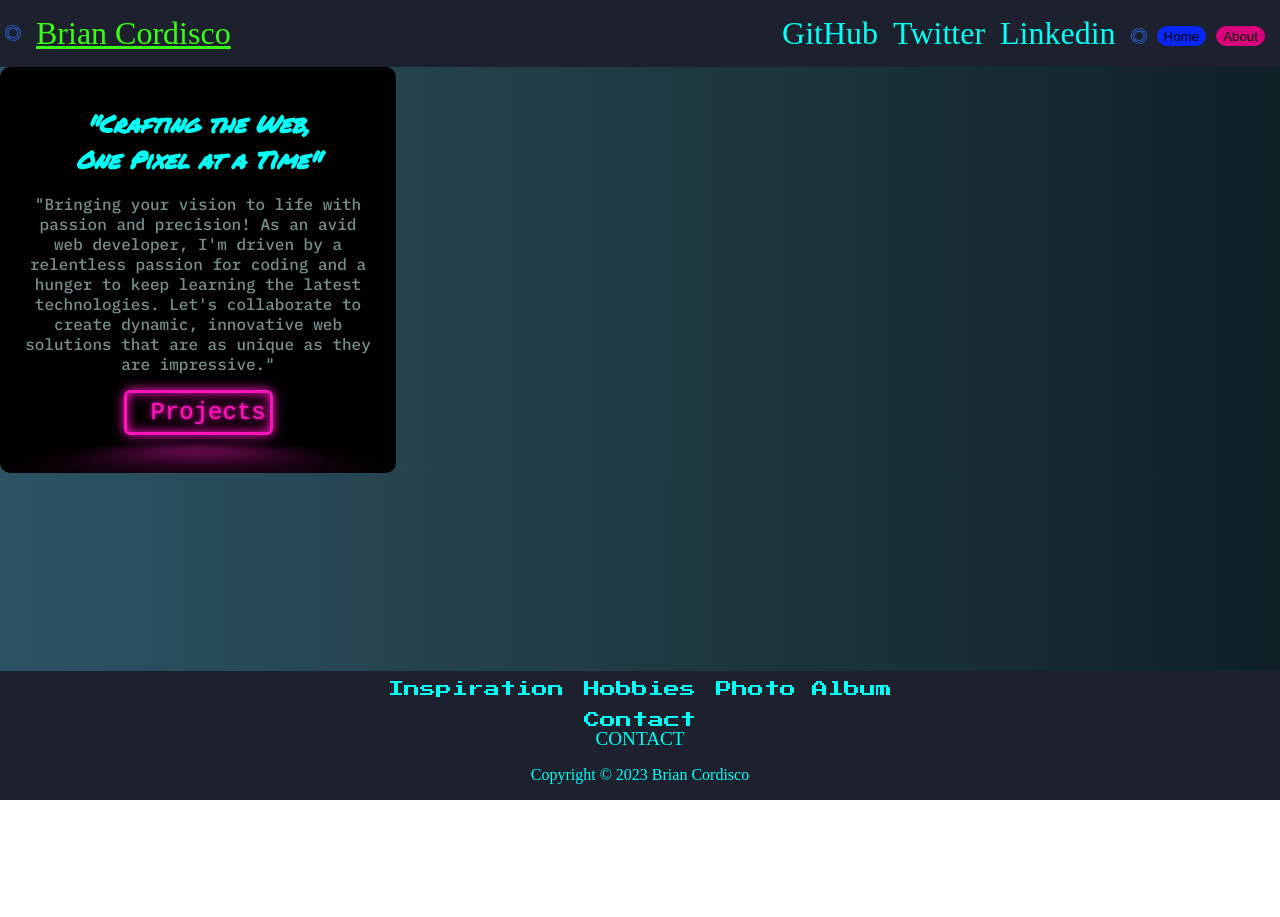
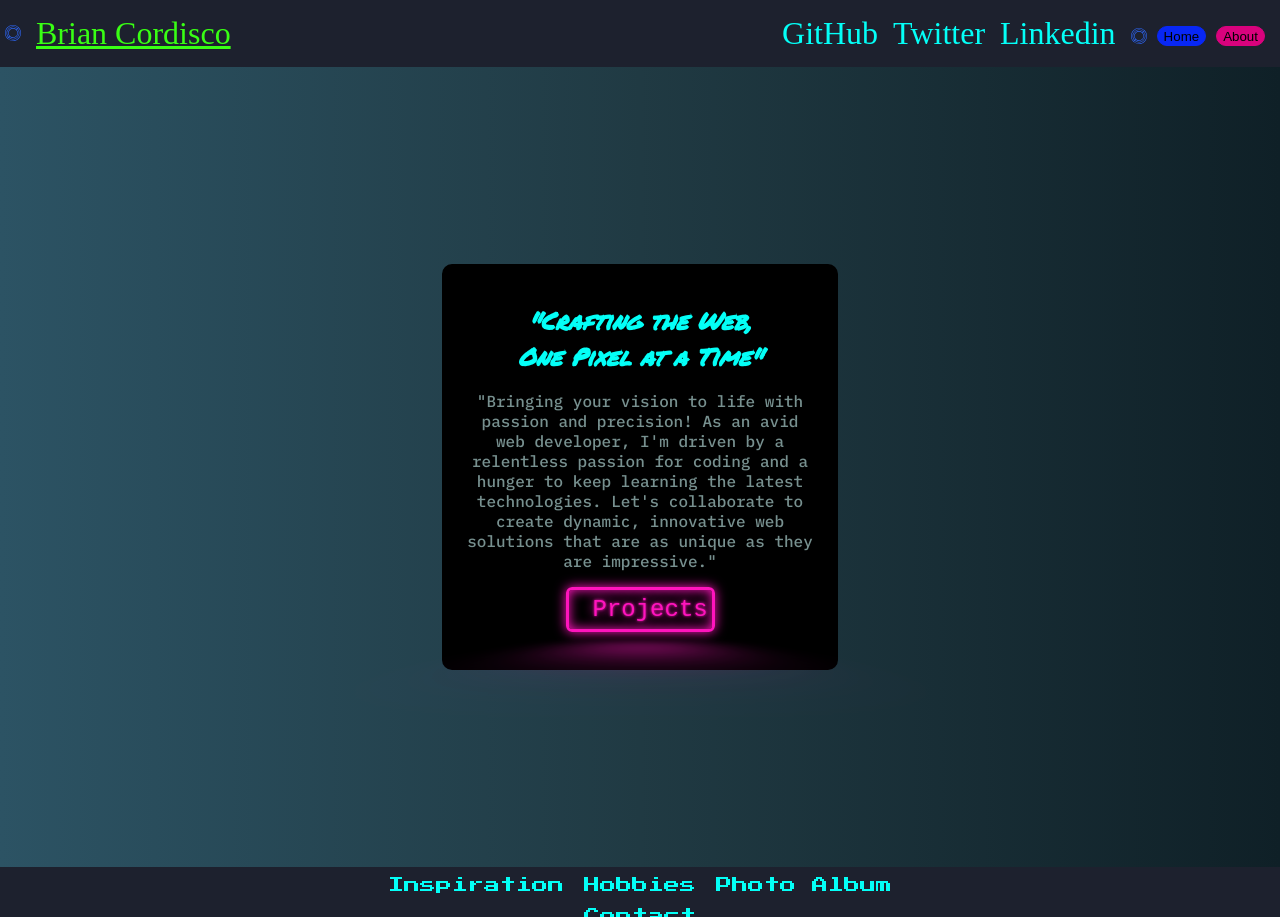
Before and after one commit to Web-Dev-Robi/neon-lights, a React (Create React App) app: page / in a window 1280 px wide. Before the commit the page ends 800 px from the top, so only its background shows below. Built offline with nearby package versions, Linux system fonts and the light colour scheme; the HTML template or start-up script is replaced by a standard one; a web font is replaced by a local one.

Commit message:
more overflow issues fixed

```diff
--- a/src/App.css
+++ b/src/App.css
@@ -10,28 +10,31 @@ body {
   padding: 0;
   margin: 0;
   box-sizing: border-box;
-  overflow-x: hidden;
   background: -webkit-linear-gradient(to right, #2c5364, #203a43, #0f2027);
   background: linear-gradient(to right, #2c5364, #203a43, #0f2027);
-  background-repeat: repeat;
-  background-size: auto;
-  background-origin: content-box;
+  overflow-x: hidden;
 }
 
 .App {
+  display: flex;
+  flex-direction: column;
+  max-width: 1440px;
+  margin: auto;
+}
+
+.home-card-container {
+}
 
 
-}
 
-/* .container {
-  display: grid;
-  grid-template-columns: 4 1fr;
-  grid-template-rows: 12 1fr;
+.container {
+  display: flex;
   justify-content: center;
-  margin-top: 15%;
+  align-items: center;
   margin-left: auto;
   margin-right: auto;
-} */
+  min-height: 100vh;
+}
 
 .nav-name {
   display: flex;
@@ -136,16 +139,15 @@ a {
   height: 20px;
 }
 
-
+.footer {
+  height: 50px;
+}
 
 .footer-items {
   background-color: #1d212e;
   color: RGB(4, 255, 247);
-  bottom: 0;
   display: flex;
   flex-direction: column;
-  position: fixed;
-  width: 100vw;
 }
 
 .footer-link {
--- a/src/App.js
+++ b/src/App.js
@@ -2,7 +2,7 @@ import './App.css';
 import './components/mobile/responsive.css'
 import ResponsiveNav from './components/ResponsiveNav'
 import Footer from './components/Footer';
-import HomeCard from './components/HomeCard';
+import Home from './components/Home';
 
 
 
@@ -12,7 +12,7 @@ function App() {
     <div className="App">
       <ResponsiveNav />
       <main className="container">
-        <HomeCard />
+        <Home />
       </main>
       <Footer />
     </div>
--- a/src/components/Footer.jsx
+++ b/src/components/Footer.jsx
@@ -5,7 +5,7 @@ function Footer() {
 
   return (
     <div className="footer">
-      <div className="footer-items" style={{ overflowBlock: "auto hidden" }}>
+      <div className="footer-items">
         <div className="footer-link">
           <div>Inspiration</div>
           <div>Hobbies</div>
--- /dev/null
+++ b/src/components/Home.jsx
@@ -0,0 +1,12 @@
+import React from 'react'
+import HomeCard from './HomeCard'
+
+function Home() {
+  return (
+      <div>
+          <HomeCard/>
+    </div>
+  )
+}
+
+export default Home
--- a/src/components/HomeCard.jsx
+++ b/src/components/HomeCard.jsx
@@ -2,7 +2,7 @@ import React from "react";
 
 function HomeCard() {
   return (
-    <div className="">
+    <div className="home-card-container">
       <div className="title">
         <div className="title-caption">
           <h1 className="caption">
```
